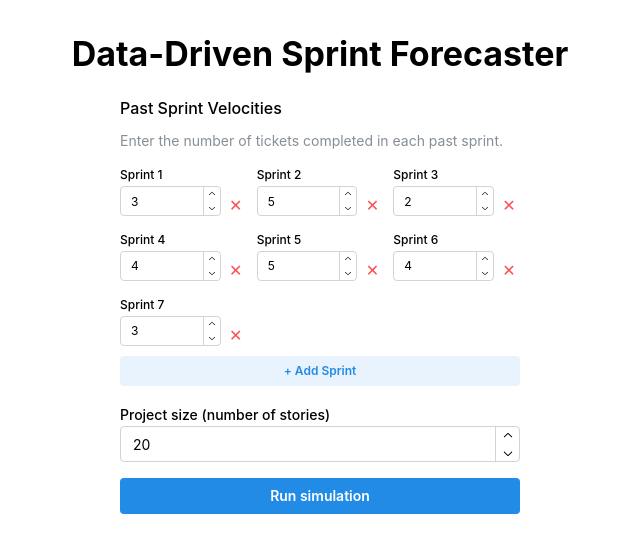
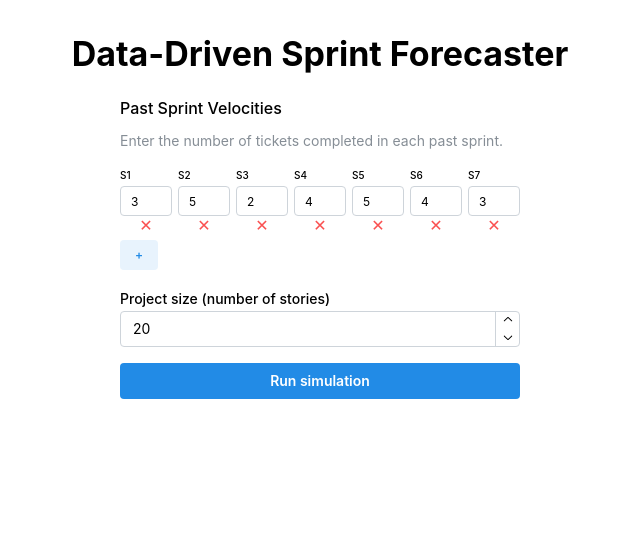
Before and after one commit to ZakLaughton/monte-carlo-forecaster, a React (Vite) app: page / in a window 1280 px wide. Shown: the top 552 px of the page, without its empty margins (320-960 px from the left). Built offline with nearby package versions, Linux system fonts and the light colour scheme.

Commit message:
refactor: update layout of SprintVelocityInput for improved usability

```diff
--- a/src/components/SprintVelocityInput.tsx
+++ b/src/components/SprintVelocityInput.tsx
@@ -2,7 +2,6 @@ import {
   NumberInput,
   Button,
   Stack,
-  SimpleGrid,
   Group,
   ActionIcon,
   Text,
@@ -35,34 +34,35 @@ export const SprintVelocityInput = ({ velocities, onChange }: Props) => {
         Enter the number of tickets completed in each past sprint.
       </Text>
 
-      <SimpleGrid cols={3} spacing="xs">
+      <Group gap={6} align="flex-end">
         {velocities.map((velocity, index) => (
-          <Group key={index} gap={4} align="flex-end" wrap="nowrap">
+          <Stack key={index} gap={0} align="center">
             <NumberInput
-              label={`Sprint ${index + 1}`}
+              label={`S${index + 1}`}
               value={velocity}
               onChange={(value) => handleVelocityChange(index, value)}
               min={0}
               size="xs"
-              style={{ flex: 1 }}
+              w={52}
+              hideControls
+              styles={{ label: { fontSize: 10 } }}
             />
             <ActionIcon
               color="red"
-              variant="subtle"
-              size="sm"
+              variant="transparent"
+              size="xs"
               onClick={() => removeSprint(index)}
               disabled={velocities.length === 1}
               aria-label={`Remove sprint ${index + 1}`}
             >
               ✕
             </ActionIcon>
-          </Group>
+          </Stack>
         ))}
-      </SimpleGrid>
-
-      <Button variant="light" size="xs" onClick={addSprint}>
-        + Add Sprint
-      </Button>
+        <Button variant="light" size="xs" onClick={addSprint}>
+          +
+        </Button>
+      </Group>
     </Stack>
   );
 };
```
